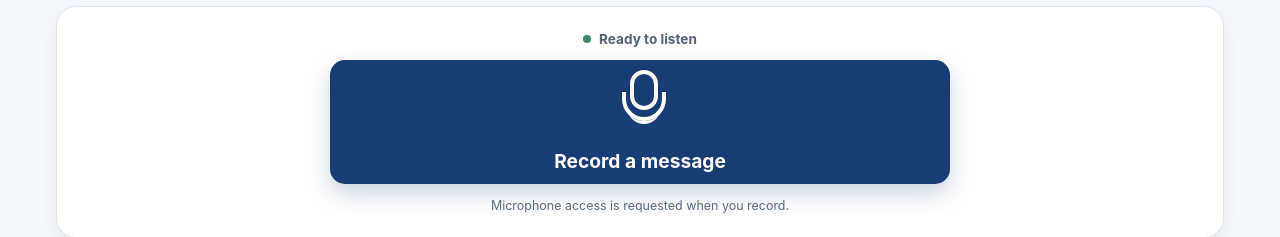
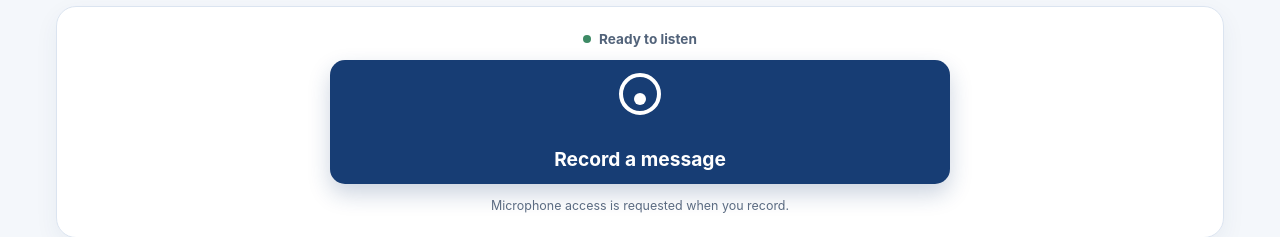
Before and after one commit to CharlieQuirkFYP/agentic-lab, a React (Vite) app in the folder voice-agent-web/: page / in a window 1280 px wide. Shown: the part 548-785 px from the top of the page. Built offline with nearby package versions, Linux system fonts and the light colour scheme.

Commit message:
fix: restore target recording icon

```diff
--- a/voice-agent-web/src/styles.css
+++ b/voice-agent-web/src/styles.css
@@ -42,9 +42,8 @@ h1 { margin: 8px 0 10px; font-size: clamp(2rem, 7vw, 3rem); letter-spacing: -.05
 .record-button:focus-visible, button:focus-visible { outline: 3px solid #88b8ff; outline-offset: 3px; }
 .record-button:disabled { cursor: wait; opacity: .75; }
 .record-button.recording { background: #b42e3d; }
-.mic { position: relative; display: block; width: 42px; height: 52px; font-size: 0; }
-.mic::before { content: ''; position: absolute; top: 0; left: 11px; width: 20px; height: 32px; border: 4px solid currentColor; border-radius: 14px; }
-.mic::after { content: ''; position: absolute; left: 3px; bottom: 1px; width: 36px; height: 25px; border: 4px solid currentColor; border-top: 0; border-radius: 0 0 22px 22px; box-shadow: 0 8px 0 -5px currentColor; }
+.mic { display: grid; place-items: center; width: 42px; height: 42px; border: 4px solid currentColor; border-radius: 50%; font-size: 0; }
+.mic::after { content: ''; width: 12px; height: 12px; border-radius: 50%; background: currentColor; }
 .help { margin: 12px 0 0; font-size: .78rem; }
 .message { padding: 16px; }
 .message.error { border-color: #f1c7cc; background: #fffafb; }
@@ -55,5 +54,5 @@ dl { display: grid; grid-template-columns: repeat(3, 1fr); gap: 8px; }
 footer { margin: 18px 4px 0; font-size: .75rem; text-align: center; }
 @keyframes blink { 50% { opacity: .35; transform: scale(.82); } }
 @media (min-width: 900px) { .shell { padding-bottom: 44px; } .chat { padding-inline: 22px; } .bubble { max-width: min(82%, 1120px); padding: 22px 24px 14px; border-radius: 21px; } .bubble-text { font-size: 1.15rem; line-height: 1.6; } .bubble-label, .voice-label { font-size: .78rem; } .report { margin-top: 20px; padding-top: 18px; } .report dd { font-size: 1.05rem; } .voice-message { width: min(100%, 480px); } .composer { padding: 24px 28px 22px; } .record-button { width: min(70vw, 620px); min-height: 124px; font-size: 1.2rem; } }
-@media (max-width: 600px) { .shell { padding: 24px 12px max(22px, env(safe-area-inset-bottom)); } .chat-header { align-items: flex-start; gap: 12px; } .intro { font-size: .96rem; } .clear-button { padding: 8px 9px; white-space: nowrap; } .chat { margin-top: 20px; padding-inline: 0; padding-bottom: 180px; } .bubble { max-width: 94%; padding: 13px 14px 9px; } .bubble-text { font-size: .98rem; } .voice-message { min-width: min(230px, calc(100vw - 88px)); } .report dl { grid-template-columns: 1fr; } .report dd { font-size: .92rem; } .wide { grid-column: auto; } .composer { left: 10px; right: 10px; bottom: max(8px, env(safe-area-inset-bottom)); margin: 0; border-radius: 16px; padding: 15px 14px 14px; } .record-button { width: 100%; min-height: 76px; } .mic { width: 29px; height: 34px; } .mic::before { top: 0; left: 8px; width: 13px; height: 22px; border-width: 3px; border-radius: 9px; } .mic::after { left: 1px; bottom: 0; width: 27px; height: 17px; border-width: 3px; box-shadow: 0 7px 0 -4px currentColor; } .help { max-width: 280px; } }
+@media (max-width: 600px) { .shell { padding: 24px 12px max(22px, env(safe-area-inset-bottom)); } .chat-header { align-items: flex-start; gap: 12px; } .intro { font-size: .96rem; } .clear-button { padding: 8px 9px; white-space: nowrap; } .chat { margin-top: 20px; padding-inline: 0; padding-bottom: 180px; } .bubble { max-width: 94%; padding: 13px 14px 9px; } .bubble-text { font-size: .98rem; } .voice-message { min-width: min(230px, calc(100vw - 88px)); } .report dl { grid-template-columns: 1fr; } .report dd { font-size: .92rem; } .wide { grid-column: auto; } .composer { left: 10px; right: 10px; bottom: max(8px, env(safe-area-inset-bottom)); margin: 0; border-radius: 16px; padding: 15px 14px 14px; } .record-button { width: 100%; min-height: 76px; } .mic { width: 29px; height: 29px; border-width: 3px; } .mic::after { width: 8px; height: 8px; } .help { max-width: 280px; } }
 @media (max-width: 380px) { .shell { padding: 18px 8px max(18px, env(safe-area-inset-bottom)); } .chat-header { display: block; } .clear-button { margin-top: 14px; } .bubble { max-width: 98%; } .composer { bottom: 6px; } .record-button { min-height: 70px; } }
```
